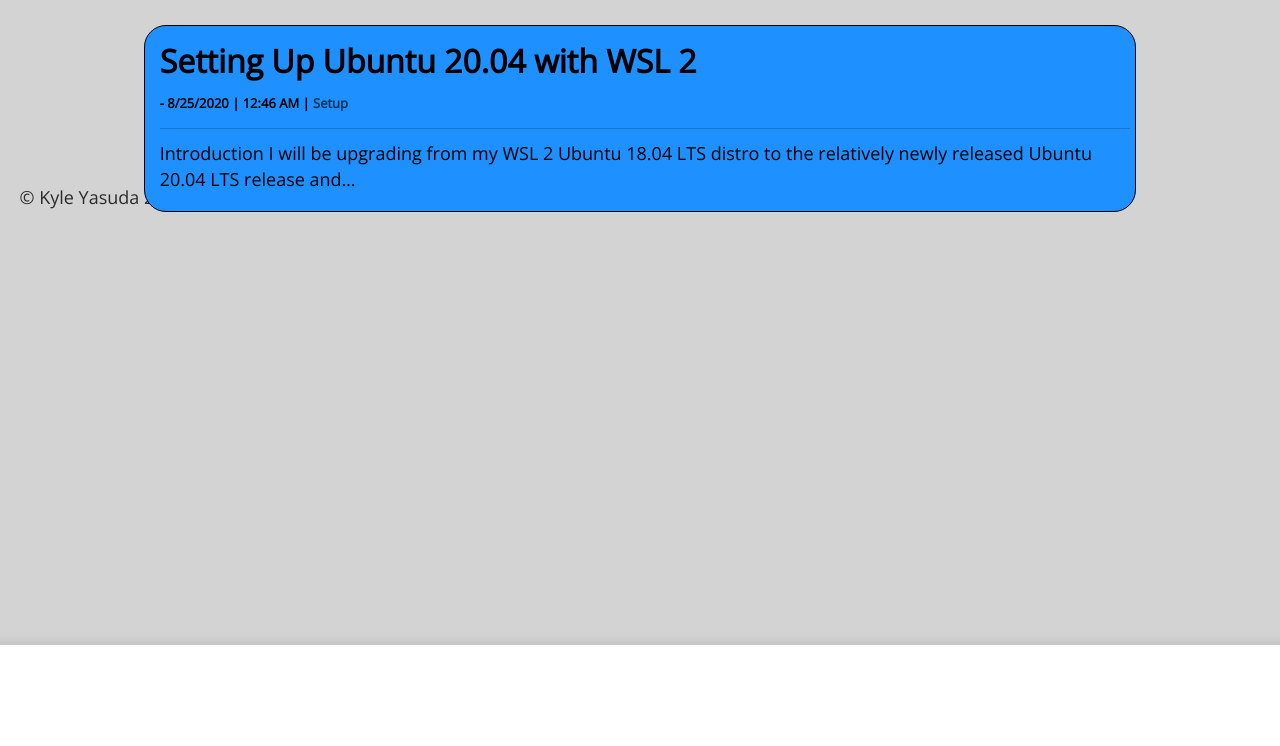
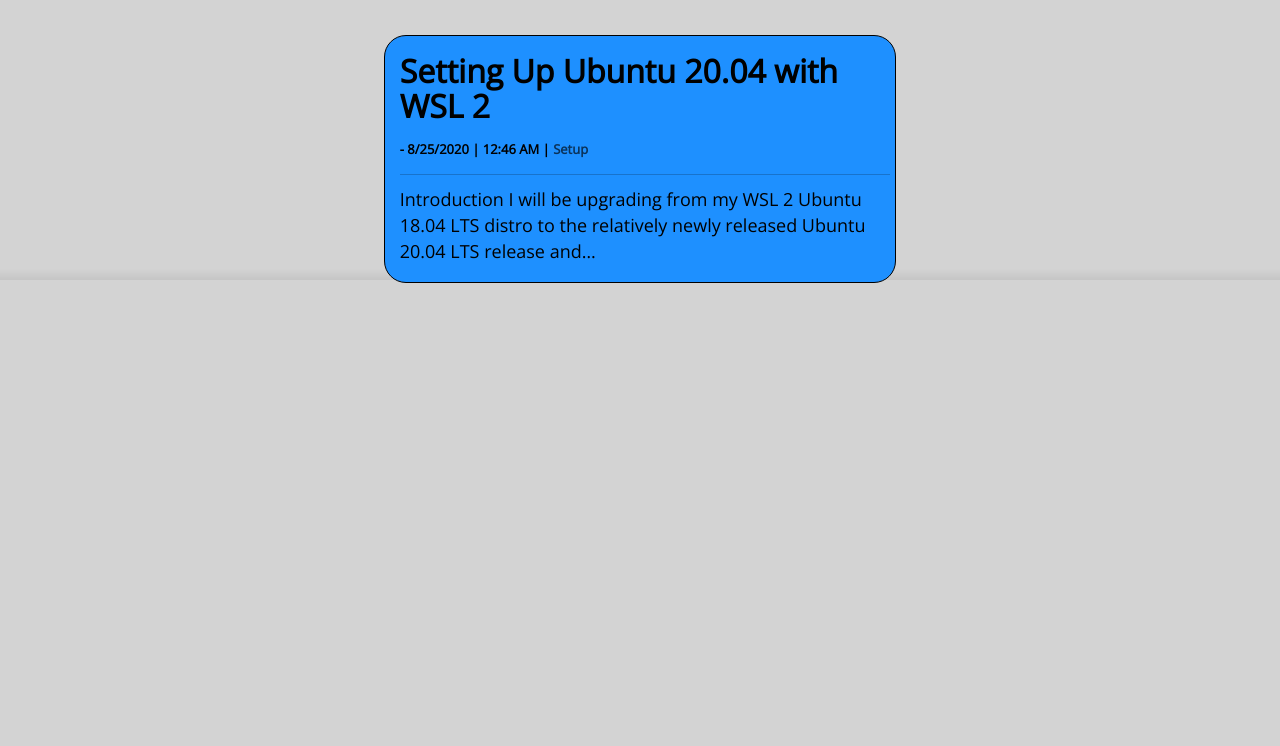
Before and after one commit to ksyasuda/website2.0, a Gatsby site: page / in a window 1280 px wide. Shown: the part 785-1531 px from the top of the page. Built offline with nearby package versions, Linux system fonts and the light colour scheme; Gatsby itself is replaced by a stand-in of ours.

Commit message:
Did some stuff and some cleanup

```diff
--- a/src/components/MyMap/MyMap.js
+++ b/src/components/MyMap/MyMap.js
@@ -2,7 +2,6 @@ import React, { Component } from "react"
 import * as ReactLeaflet from "react-leaflet"
 // import Button from "../../components/UI/Button/Button"
 import Button from "@material-ui/core/Button"
-import Success from "../../components/Success/Success"
 import axios from "axios"
 import Spinner from "../../components/UI/Spinner/Spinner"
 import classes from "./MyMap.module.css"
@@ -228,7 +227,7 @@ class MyMap extends Component {
 			</Popup>
 		)
 		this.setState({ loading: loading })
-		let post_url = 'https://sudacode-travelapi.herokuapp.com/api'
+		let post_url = "https://sudacode-travelapi.herokuapp.com/api"
 		const response = await axios.post(post_url, data)
 		console.log(response)
 		this.clearState()
--- a/src/components/layout.js
+++ b/src/components/layout.js
@@ -27,7 +27,7 @@ const Layout = ({ children, height, id }) => {
 		// console.log("click")
 	}
 	let style = {
-		// backgroundColor: "rgb(211, 211, 211)",
+		backgroundColor: "rgb(211, 211, 211)",
 		height: "100vh",
 	}
 	if (typeof window !== "undefined" && window.screen.height < 1000) {
--- a/src/pages/allLocations.js
+++ b/src/pages/allLocations.js
@@ -1,13 +1,11 @@
-import React, { Component } from "react"
-import classes from "./blog.module.css"
-import { navigate } from "gatsby"
+import React from "react"
 import SEO from "../components/seo"
 import Layout from "../components/layout"
 import AllLocations from "../components/AllLocations/AllLocations"
 
 const allLocations = () => {
 	return (
-		<Layout>
+		<Layout height={"250vh"}>
 			<SEO
 				title='All Locations'
 				description='All the locations that I have logged in the travel app'
--- a/src/pages/blog.module.css
+++ b/src/pages/blog.module.css
@@ -4,6 +4,14 @@
 	font-weight: bold;
 	font-size: x-large;
 	width: 80%;
+}
+
+.homelink {
+	text-decoration: none;
+	color: rgba(192, 97, 19, 0.945);
+	font-weight: bold;
+	font-size: x-large;
+	width: 20%;
 }
 
 .link:hover,
@@ -55,6 +63,18 @@
 	width: 80%;
 	position: relative;
 	left: 10%;
+}
+
+.postContainerHome {
+	border: 1px solid black;
+	margin: 20px 0px 10px 0px;
+	box-sizing: border-box;
+	padding: 10px 10px 0px 10px;
+	border-radius: 22px;
+	margin-bottom: 3%;
+	width: 40%;
+	position: relative;
+	left: 30%;
 }
 
 .Line {
@@ -163,10 +183,13 @@
 	background-repeat: no-repeat;
 	height: 200vh;
 	position: relative;
-	background-position-y: 73%;
+	top: -26px;
+	left: -20px;
 	/* top: -26px;
 	left: -20px; */
-	width: 100%;
+	width: 103.2%;
+	height: 200vh;
+	z-index: 100;
 }
 
 .ContentContainer {
--- a/src/pages/index.js
+++ b/src/pages/index.js
@@ -29,12 +29,12 @@ class IndexPage extends Component {
 						style={{
 							backgroundColor: "dodgerblue",
 						}}
-						className={classes.link}
+						className={classes.homelink}
 					>
 						<div
 							key={node.id}
 							style={{ backgroundColor: "dodgerblue" }}
-							className={classes.postContainer}
+							className={classes.postContainerHome}
 						>
 							<h3
 								className={classes.Title}
@@ -67,9 +67,13 @@ class IndexPage extends Component {
 
 	render() {
 		return (
-			<div className={classes.HomeContainer}>
-				<Layout>
+			<Layout height={"250vh"}>
+				<div className={classes.HomeContainer}>
 					<SEO title='Home' />
+					{/* <img
+					src='https://imgur.com/a9ET2dR.gif'
+					className={classes.gif}
+				/> */}
 					<div className={classes.ContentContainer}>
 						<h1
 							style={{
@@ -98,8 +102,8 @@ class IndexPage extends Component {
 						</div>
 						{this.state.posts.length > 0 ? this.state.posts : null}
 					</div>
-				</Layout>
-			</div>
+				</div>
+			</Layout>
 		)
 	}
 }
--- a/src/pages/travel.js
+++ b/src/pages/travel.js
@@ -1,6 +1,4 @@
 import React, { Component } from "react"
-import classes from "./blog.module.css"
-import { navigate } from "gatsby"
 import SEO from "../components/seo"
 import MyMap from "../components/MyMap/MyMap"
 import Layout from "../components/layout"
@@ -8,7 +6,7 @@ import Layout from "../components/layout"
 class Travel extends Component {
 	render() {
 		return (
-			<Layout height={"120vh"}>
+			<Layout height={"180vh"}>
 				{/* <Layout height='190vh'> */}
 				<SEO
 					title='Travel'
```
Also changed, not shown: src/components/AllLocations/AllLocations.js (+12 -6 lines).
